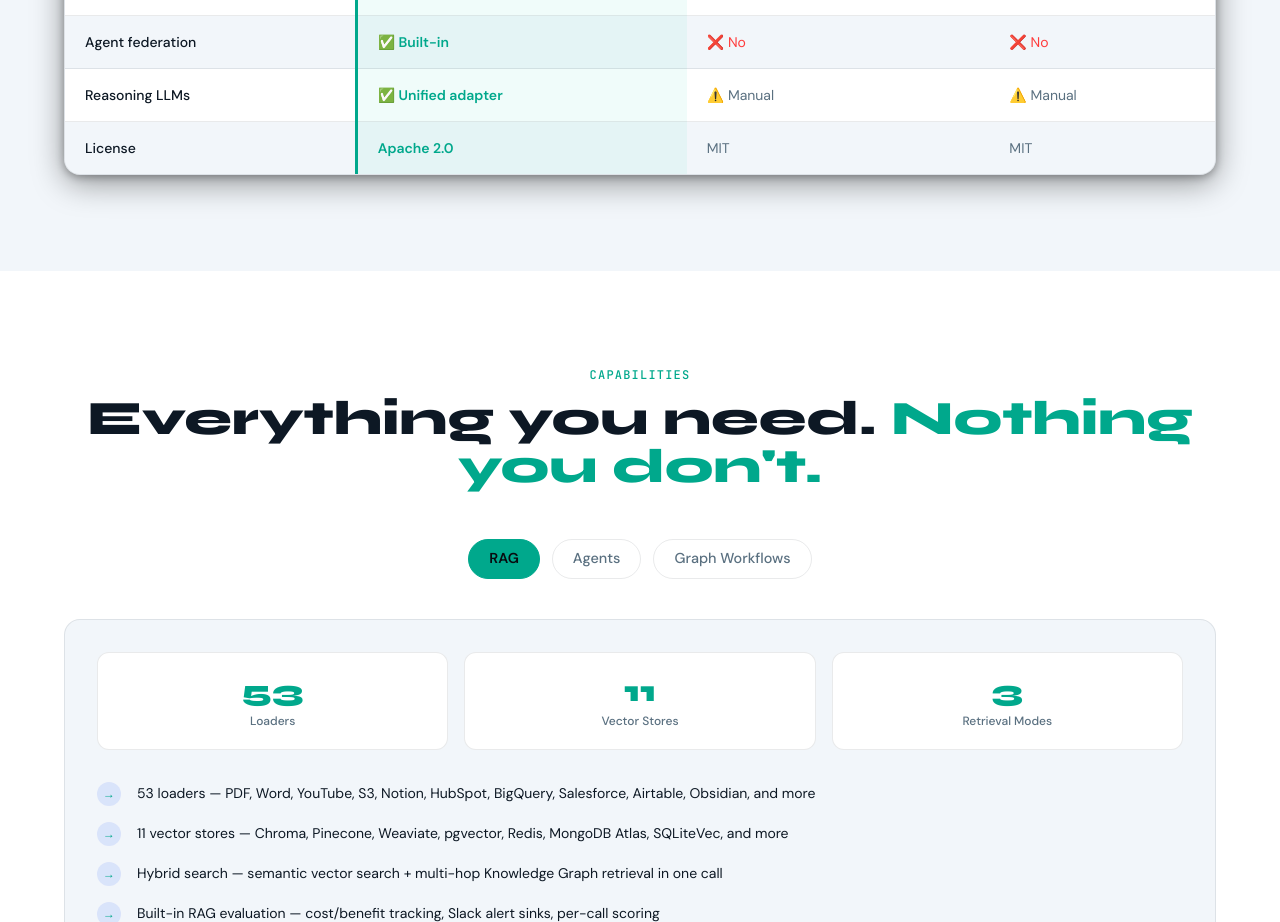
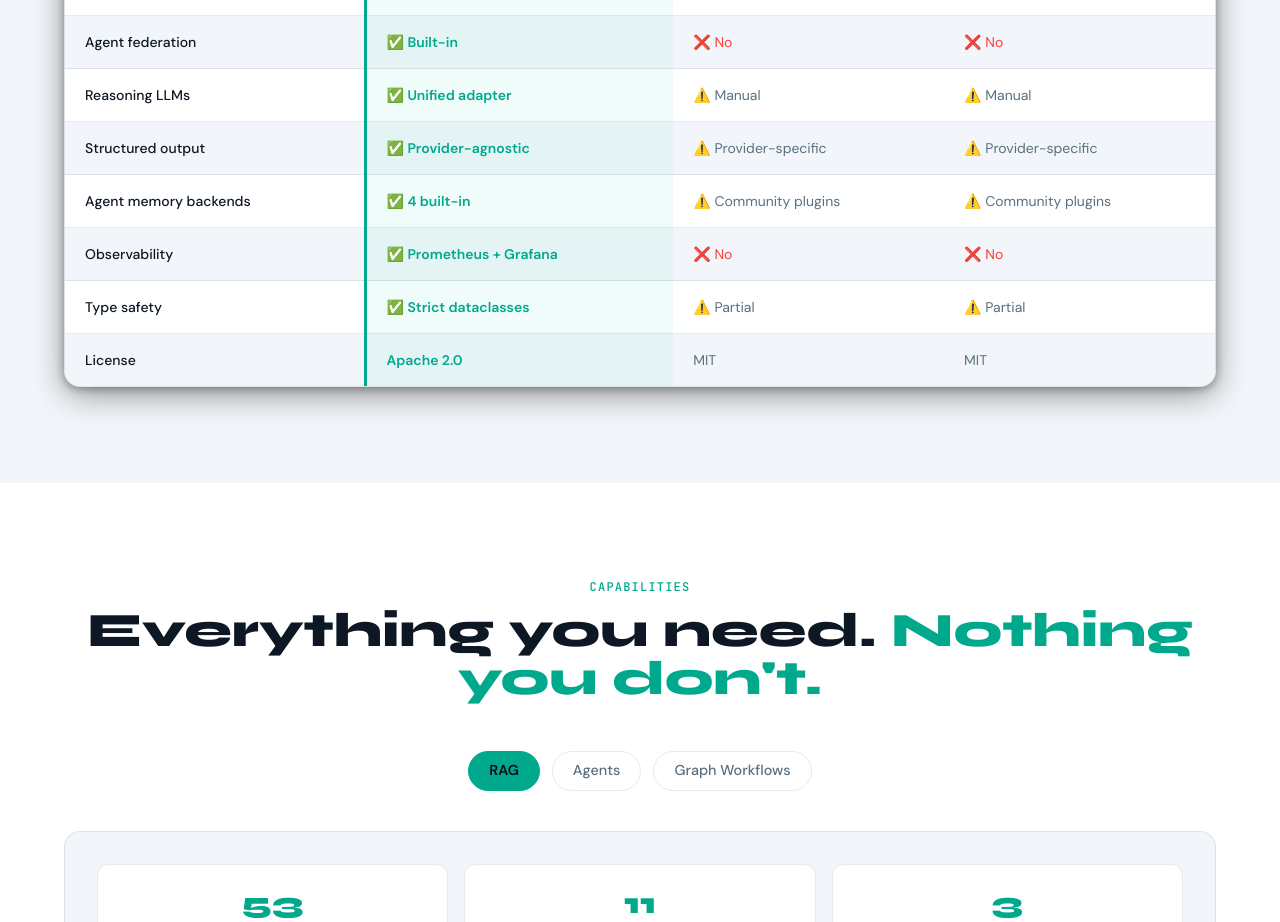
Before and after one commit to SynapseKit/synapsekit-ui, a Next.js app: page / in a window 1280 px wide. Shown: the part 6720-7642 px from the top of the page. Built offline with nearby package versions, Linux system fonts and the light colour scheme.

Commit message:
feat(comparison): add structured output, memory backends, observability, type safety rows

```diff
--- a/src/components/sections/Comparison.tsx
+++ b/src/components/sections/Comparison.tsx
@@ -12,6 +12,10 @@ const ROWS = [
   { label: "Graph workflows", sk: "✅ Built-in", a: "✅ Separate package", b: "❌ No" },
   { label: "Agent federation", sk: "✅ Built-in", a: "❌ No", b: "❌ No" },
   { label: "Reasoning LLMs", sk: "✅ Unified adapter", a: "⚠️ Manual", b: "⚠️ Manual" },
+  { label: "Structured output", sk: "✅ Provider-agnostic", a: "⚠️ Provider-specific", b: "⚠️ Provider-specific" },
+  { label: "Agent memory backends", sk: "✅ 4 built-in", a: "⚠️ Community plugins", b: "⚠️ Community plugins" },
+  { label: "Observability", sk: "✅ Prometheus + Grafana", a: "❌ No", b: "❌ No" },
+  { label: "Type safety", sk: "✅ Strict dataclasses", a: "⚠️ Partial", b: "⚠️ Partial" },
   { label: "License", sk: "Apache 2.0", a: "MIT", b: "MIT" },
 ];
 
```
